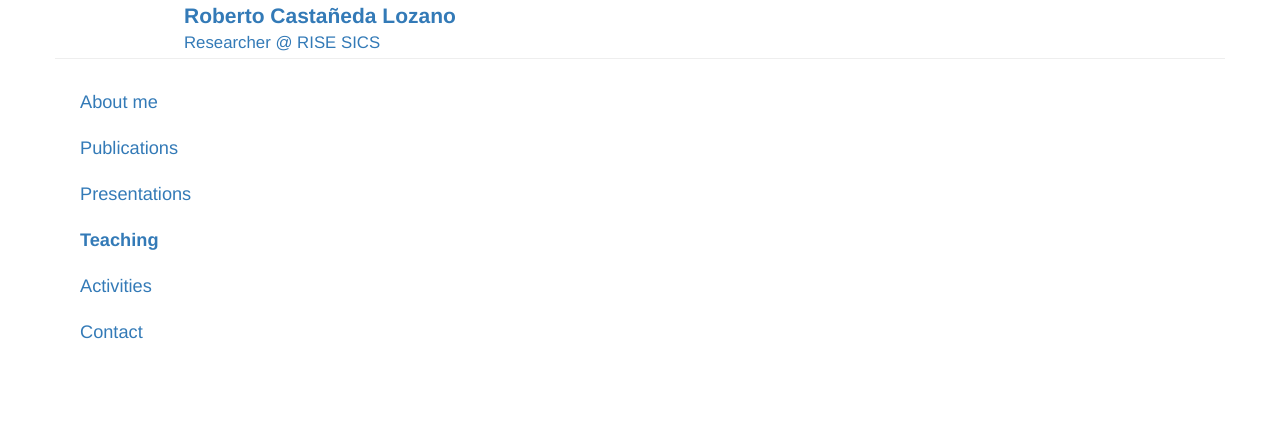
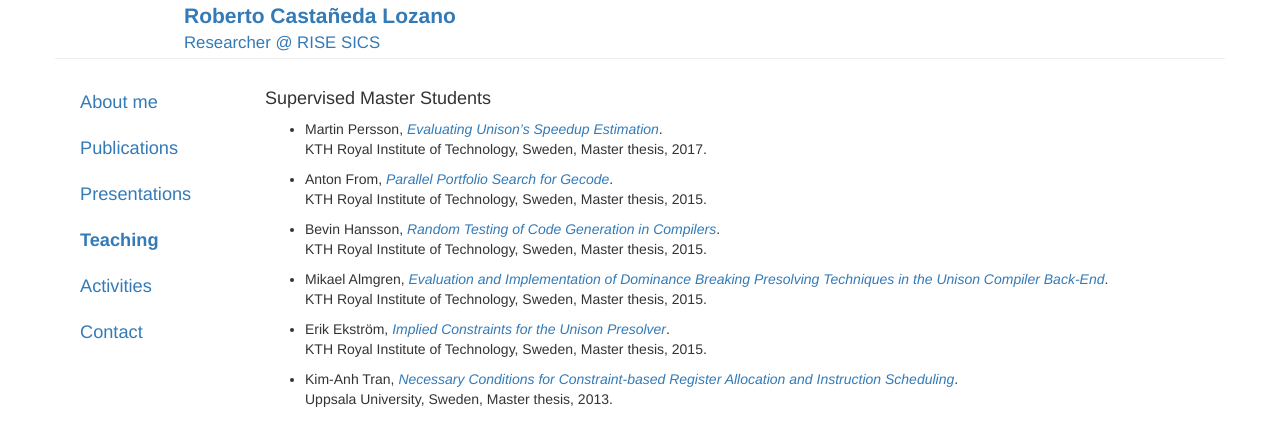
Before and after one commit to robcasloz/robcasloz.github.io, a Jekyll site: the page built from _posts/2010-10-01-teaching.md, in a window 1280 px wide. Shown: the top 446 px of the page. Built offline with Jekyll 4.4.1, drawn with Linux system fonts in a browser that asks for light colours.

Commit message:
Add teaching

```diff
--- a/_posts/2010-10-01-teaching.md
+++ b/_posts/2010-10-01-teaching.md
@@ -2,3 +2,23 @@
 layout: page
 title: "Teaching"
 ---
+
+#### Supervised Master Students
+
+- Martin Persson, [*Evaluating Unison's Speedup Estimation*](/teaching/MartinPersson_2017.pdf).<br />
+ KTH Royal Institute of Technology, Sweden, Master thesis, 2017.
+
+- Anton From, [*Parallel Portfolio Search for Gecode*](/teaching/AntonFrom_2015.pdf).<br />
+ KTH Royal Institute of Technology, Sweden, Master thesis, 2015.
+
+- Bevin Hansson, [*Random Testing of Code Generation in Compilers*](/teaching/BevinHansson_2015.pdf).<br />
+ KTH Royal Institute of Technology, Sweden, Master thesis, 2015.
+
+- Mikael Almgren, [*Evaluation and Implementation of Dominance Breaking Presolving Techniques in the Unison Compiler Back-End*](/teaching/MikaelAlmgren_2015.pdf).<br />
+ KTH Royal Institute of Technology, Sweden, Master thesis, 2015.
+
+- Erik Ekstr&ouml;m, [*Implied Constraints for the Unison Presolver*](/teaching/ErikEkstrom_2015.pdf).<br />
+ KTH Royal Institute of Technology, Sweden, Master thesis, 2015.
+
+- Kim-Anh Tran, [*Necessary Conditions for Constraint-based Register Allocation and Instruction Scheduling*](/teaching/KimAnhTran_2013.pdf).<br />
+ Uppsala University, Sweden, Master thesis, 2013.
```
Also changed, not shown: 6 other files.
